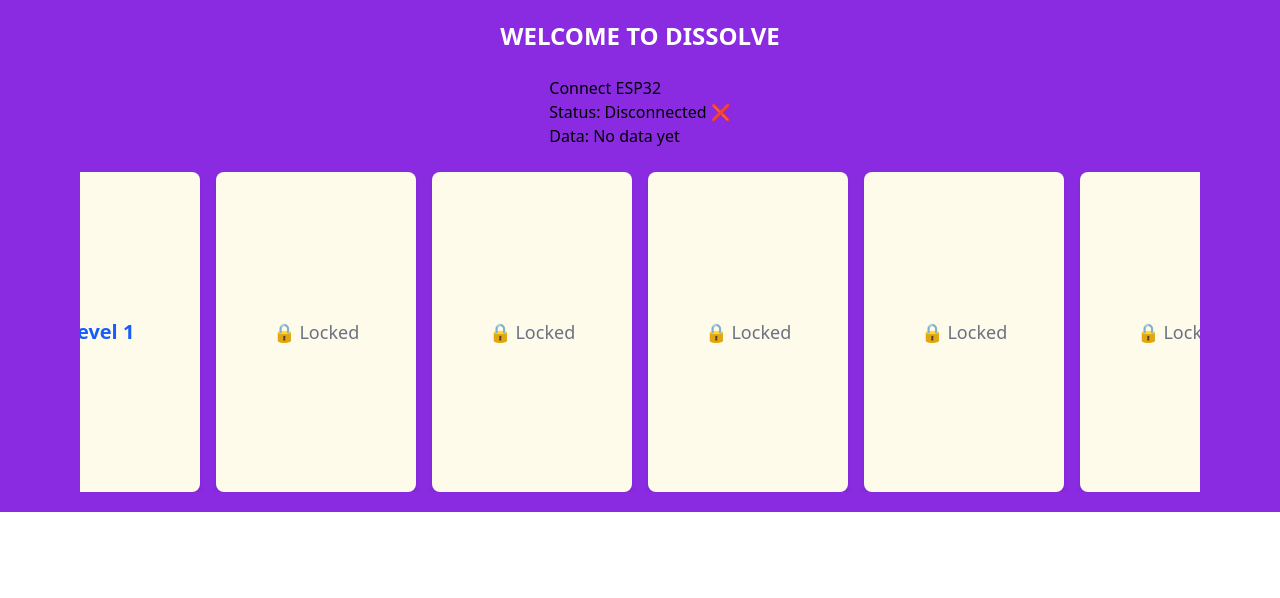
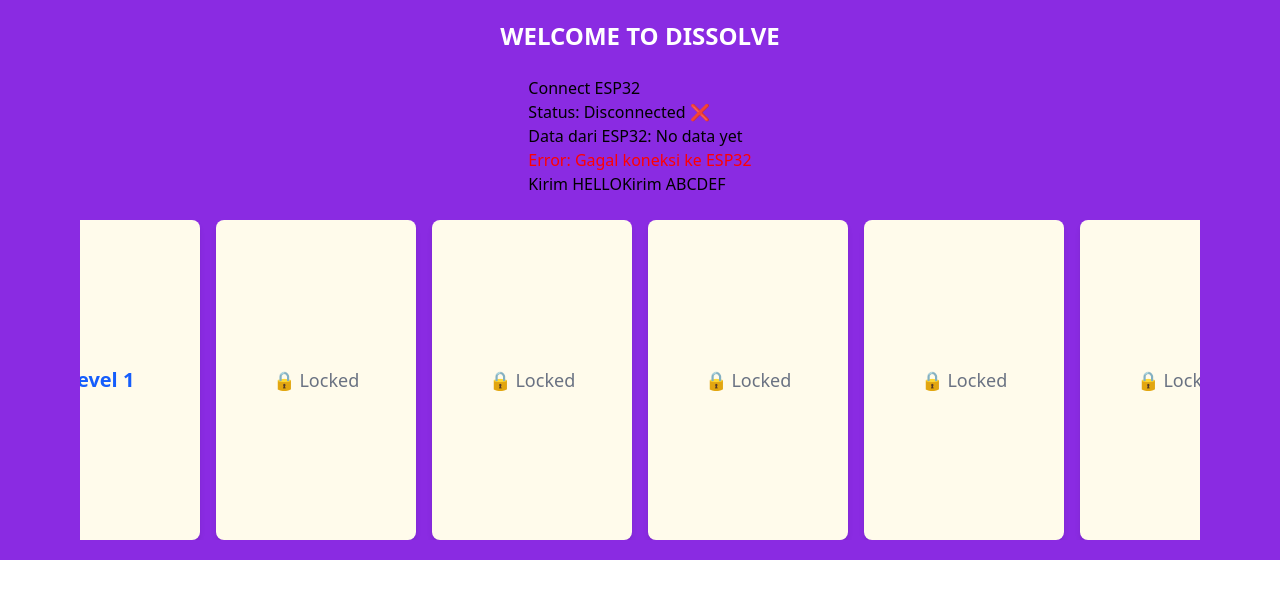
Before and after one commit to audriskasula/DisolvePWA, a React (Vite) app: page / in a window 1280 px wide. Both pictures are taken after a click on the button "Connect ESP32". Shown: the top 598 px of the page. Built offline with nearby package versions, Linux system fonts and the light colour scheme.

Commit message:
try-catch ble

```diff
--- a/src/components/ble.tsx
+++ b/src/components/ble.tsx
@@ -1,14 +1,64 @@
-import { useState } from "react";
+// TANPA TRY-CATCH
+// import { useState } from "react";
 
-// 🔗 UUID konstanta (bisa diimport dari file lain juga)
+// // 🔗 UUID konstanta (bisa diimport dari file lain juga)
+// export const SERVICE_UUID = "6e400001-b5a3-f393-e0a9-e50e24dcca9e";
+// export const CHAR_CMD_UUID = "6e400002-b5a3-f393-e0a9-e50e24dcca9e";
+// export const CHAR_NOTIFY_UUID = "6e400003-b5a3-f393-e0a9-e50e24dcca9e";
+
+// // 🎯 Komponen utama BLE
+// export default function BLE() {
+//   const [data, setData] = useState<string>("No data yet");
+//   const [isConnected, setIsConnected] = useState(false);
+
+//   const connectBLE = async () => {
+//     try {
+//       const device = await (navigator as any).bluetooth.requestDevice({
+//         filters: [{ name: "ESP32_Puzzle_BLE" }],
+//         optionalServices: [SERVICE_UUID],
+//       });
+
+//       const server = await device.gatt.connect();
+//       const service = await server.getPrimaryService(SERVICE_UUID);
+
+//       // 👉 biasanya CMD dipakai untuk kirim data, Notify untuk terima data
+//       const notifyCharacteristic = await service.getCharacteristic(CHAR_NOTIFY_UUID);
+
+//       await notifyCharacteristic.startNotifications();
+//       notifyCharacteristic.addEventListener("characteristicvaluechanged", (event: any) => {
+//         const value = event.target.value;
+//         const decoder = new TextDecoder("utf-8");
+//         setData(decoder.decode(value));
+//       });
+
+//       setIsConnected(true);
+//     } catch (err) {
+//       console.error("BLE error:", err);
+//     }
+//   };
+
+//   return (
+//     <div>
+//       <button onClick={connectBLE}>Connect ESP32</button>
+//       <p>Status: {isConnected ? "Connected ✅" : "Disconnected ❌"}</p>
+//       <p>Data: {data}</p>
+//     </div>
+//   );
+// }
+
+import { useState, useRef } from "react";
+
+// 🔗 UUID konstanta
 export const SERVICE_UUID = "6e400001-b5a3-f393-e0a9-e50e24dcca9e";
-export const CHAR_CMD_UUID = "6e400002-b5a3-f393-e0a9-e50e24dcca9e";
-export const CHAR_NOTIFY_UUID = "6e400003-b5a3-f393-e0a9-e50e24dcca9e";
+export const CHAR_CMD_UUID = "6e400002-b5a3-f393-e0a9-e50e24dcca9e"; // kirim data
+export const CHAR_NOTIFY_UUID = "6e400003-b5a3-f393-e0a9-e50e24dcca9e"; // terima data
 
-// 🎯 Komponen utama BLE
 export default function BLE() {
   const [data, setData] = useState<string>("No data yet");
   const [isConnected, setIsConnected] = useState(false);
+  const [errorMsg, setErrorMsg] = useState<string>("");
+
+  const cmdCharRef = useRef<BluetoothRemoteGATTCharacteristic | null>(null);
 
   const connectBLE = async () => {
     try {
@@ -18,21 +68,40 @@ export default function BLE() {
       });
 
       const server = await device.gatt.connect();
+      setIsConnected(true);
+
       const service = await server.getPrimaryService(SERVICE_UUID);
 
-      // 👉 biasanya CMD dipakai untuk kirim data, Notify untuk terima data
+      // CMD characteristic untuk kirim data
+      cmdCharRef.current = await service.getCharacteristic(CHAR_CMD_UUID);
+
+      // Notify characteristic untuk terima data NFC
       const notifyCharacteristic = await service.getCharacteristic(CHAR_NOTIFY_UUID);
+      await notifyCharacteristic.startNotifications();
 
-      await notifyCharacteristic.startNotifications();
       notifyCharacteristic.addEventListener("characteristicvaluechanged", (event: any) => {
         const value = event.target.value;
         const decoder = new TextDecoder("utf-8");
         setData(decoder.decode(value));
       });
-
-      setIsConnected(true);
     } catch (err) {
       console.error("BLE error:", err);
+      setErrorMsg("Gagal koneksi ke ESP32");
+    }
+  };
+
+  const sendData = async (msg: string) => {
+    try {
+      if (!cmdCharRef.current) {
+        setErrorMsg("Belum siap mengirim data");
+        return;
+      }
+      const encoder = new TextEncoder();
+      await cmdCharRef.current.writeValue(encoder.encode(msg));
+      console.log("✅ Data terkirim:", msg);
+    } catch (err) {
+      console.error("❌ Gagal kirim data:", err);
+      setErrorMsg("Gagal kirim data ke ESP32");
     }
   };
 
@@ -40,7 +109,12 @@ export default function BLE() {
     <div>
       <button onClick={connectBLE}>Connect ESP32</button>
       <p>Status: {isConnected ? "Connected ✅" : "Disconnected ❌"}</p>
-      <p>Data: {data}</p>
+      <p>Data dari ESP32: {data}</p>
+      {errorMsg && <p style={{ color: "red" }}>Error: {errorMsg}</p>}
+
+      {/* contoh kirim string */}
+      <button onClick={() => sendData("HELLO")}>Kirim HELLO</button>
+      <button onClick={() => sendData("ABCDEF")}>Kirim ABCDEF</button>
     </div>
   );
 }
--- a/src/levels/Level6.tsx
+++ b/src/levels/Level6.tsx
@@ -3,7 +3,7 @@ import { useNavigate } from "react-router-dom"
 import "./CSS/level1.css"
 
 const COMBINATIONS = [
-  "berani", "rambut", "nangis", "abidin", "berdoa"
+  "berani", "rambut", "tangis", "abidin", "berdoa"
 ]
 
 export const Level6 = () => {
--- /dev/null
+++ b/src/types/bluetooth.d.ts
@@ -0,0 +1,9 @@
+declare interface BluetoothRemoteGATTCharacteristic {
+  uuid: string;
+  writeValue(value: BufferSource): Promise<void>;
+  startNotifications(): Promise<BluetoothRemoteGATTCharacteristic>;
+  addEventListener(
+    type: "characteristicvaluechanged",
+    listener: (this: BluetoothRemoteGATTCharacteristic, ev: any) => any
+  ): void;
+}
--- a/tsconfig.app.json
+++ b/tsconfig.app.json
@@ -3,7 +3,7 @@
     "tsBuildInfoFile": "./node_modules/.tmp/tsconfig.app.tsbuildinfo",
     "target": "ES2022",
     "useDefineForClassFields": true,
-    "lib": ["ES2022", "DOM", "DOM.Iterable"],
+    "lib": ["ES2022", "DOM", "DOM.Iterable", "WebWorker", "ESNext"],
     "module": "ESNext",
     "skipLibCheck": true,
 
```
